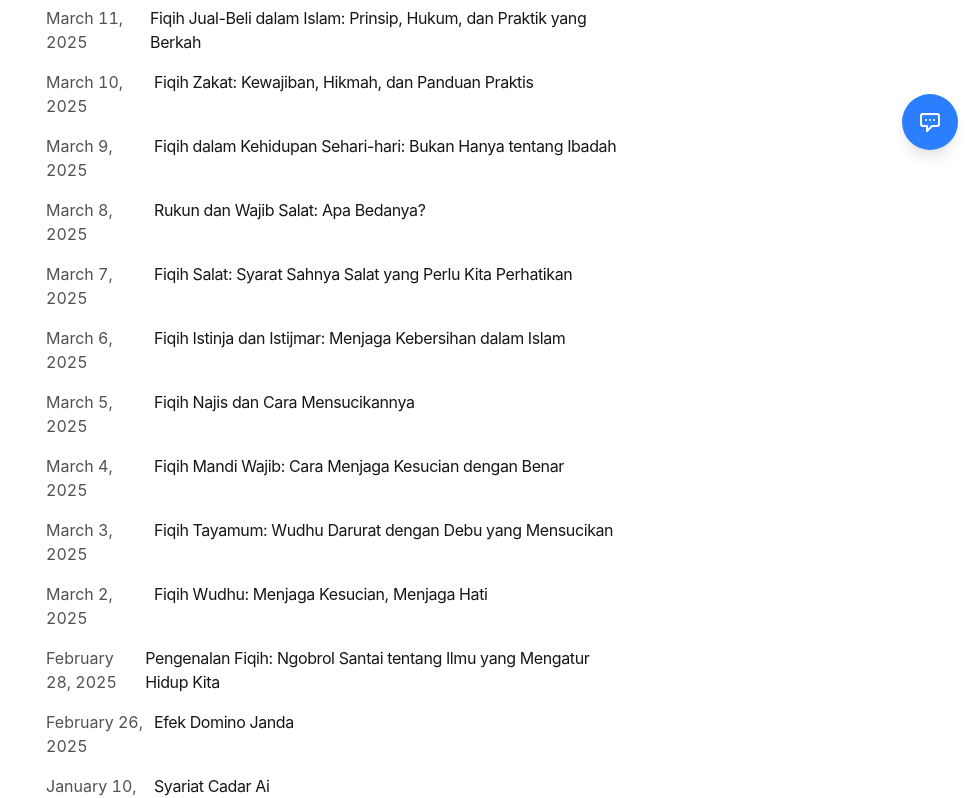
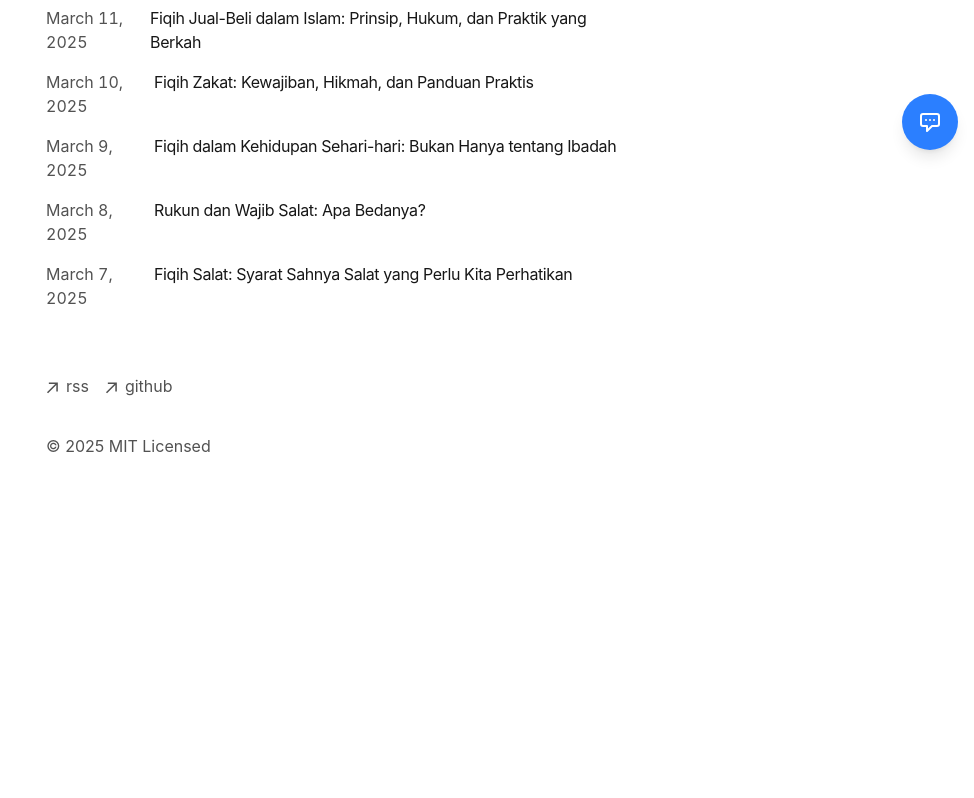
Before and after one commit to abamakbar07/personal-web, a Next.js app: page / in a window 1280 px wide. Shown: the part 634-1432 px from the top of the page, without its empty margins (306-1280 px from the left). After the commit the page ends 1156 px from the top, so only its background shows below. Built offline with nearby package versions, Linux system fonts and the light colour scheme.

Commit message:
refactor(posts): limit displayed blog posts to 5 latest entries
The change ensures only the 5 most recent blog posts are displayed, improving the user experience by reducing clutter and focusing on the latest content.

```diff
--- a/app/components/posts.tsx
+++ b/app/components/posts.tsx
@@ -15,6 +15,7 @@ export function BlogPosts() {
           }
           return 1
         })
+        .slice(0, 5) // Limit to 5 latest posts
         .map((post) => (
           <Link
             key={post.slug}
```
